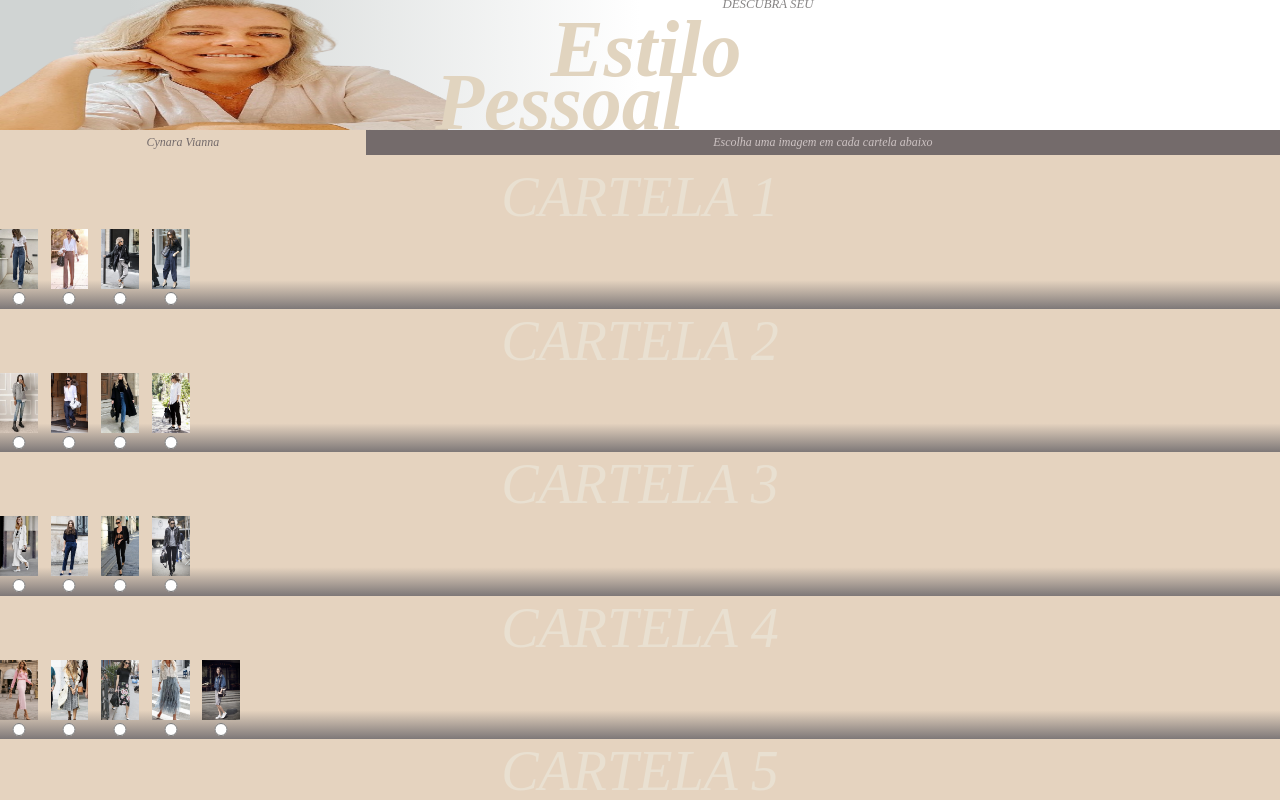
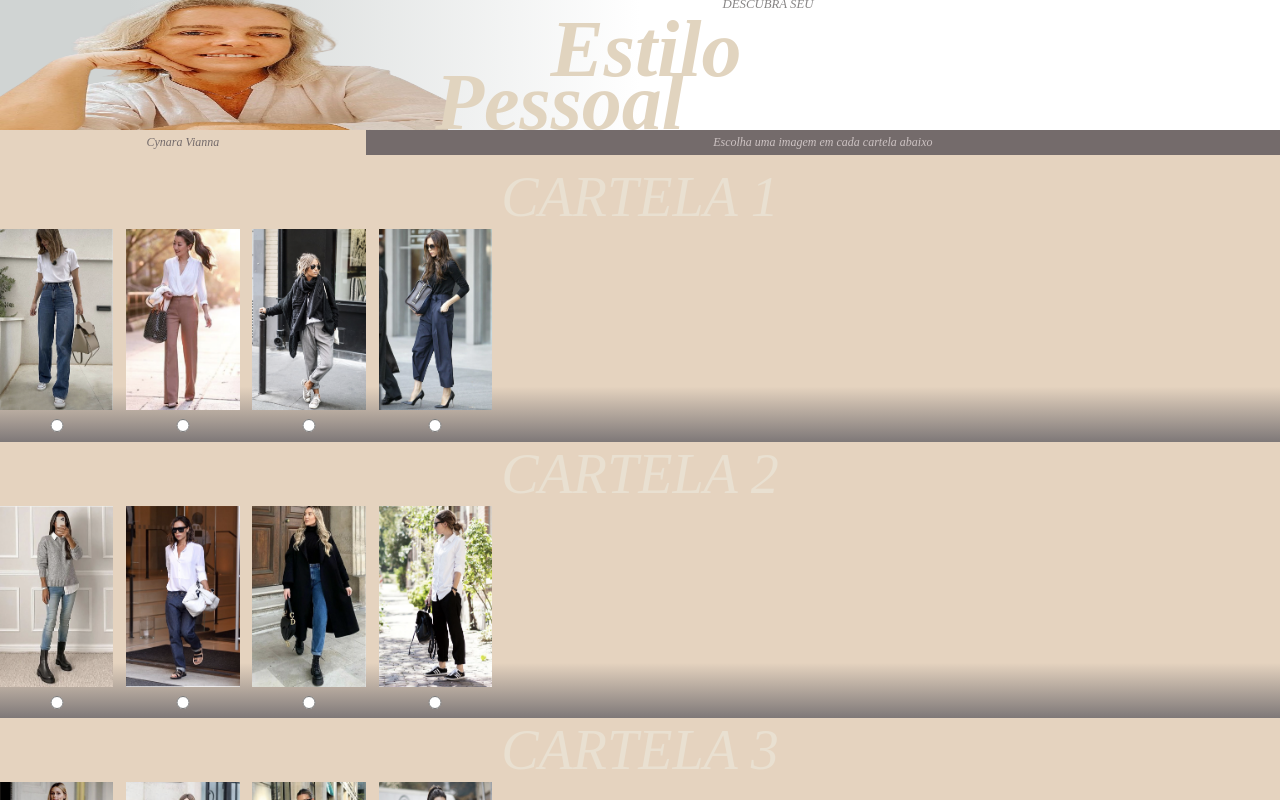
Before and after one commit to jricardocv/test_cynara, a React (Create React App) app: page / in a window 1280 px wide. Shown: the top 800 px of the page. Built offline with nearby package versions, Linux system fonts and the light colour scheme.

Commit message:
Correction-size-20

```diff
--- a/src/Components/Option.css
+++ b/src/Components/Option.css
@@ -1,6 +1,6 @@
 .looks{
-    width:1cm;
-    height: 1.6cm;
+    width:3cm;
+    height: 4.8cm;
     background-color: transparent;
 
 }
```
